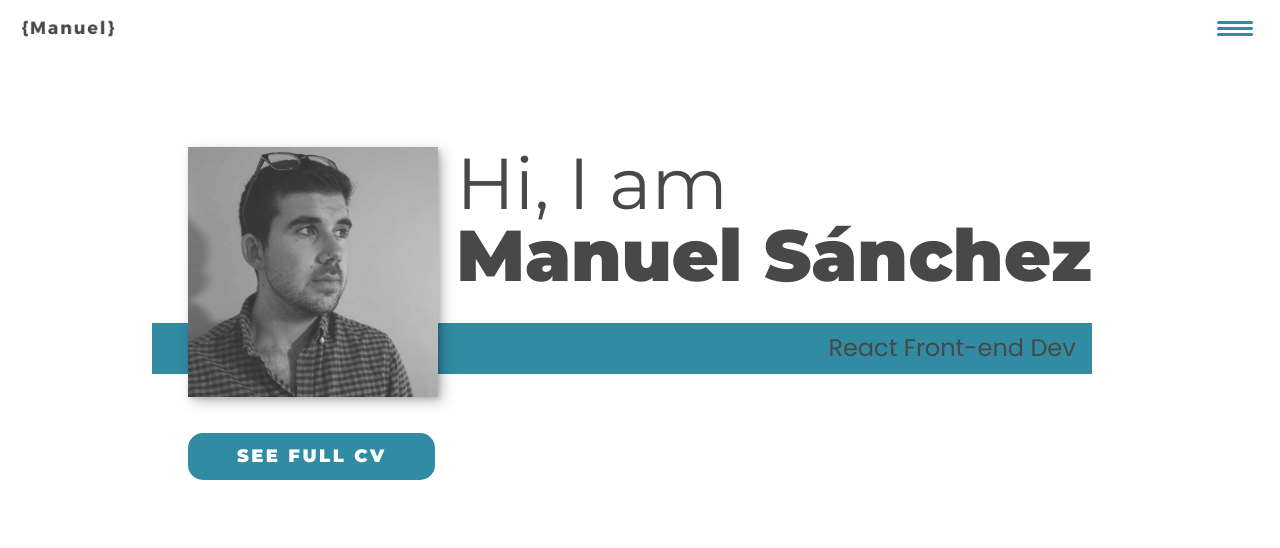
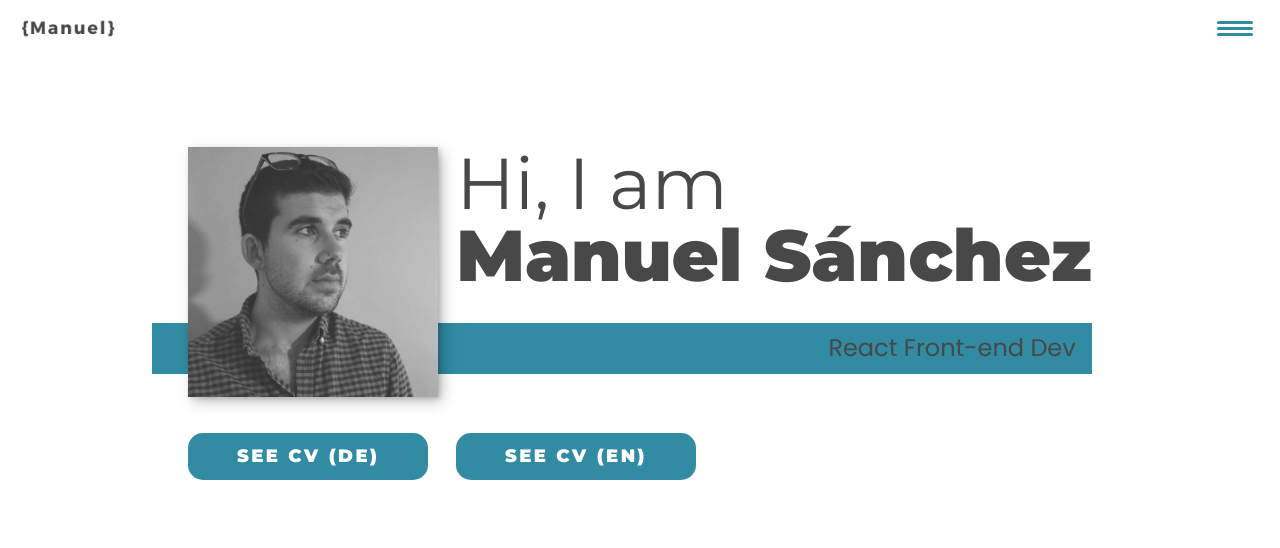
Before and after one commit to manuelsanchez2/portfolio-manuelsanchez2, a website: page index.html in a window 1280 px wide. Shown: the top 548 px of the page. Drawn offline with nearby package versions, Linux system fonts and the light colour scheme.

Commit message:
Improve CV and add English version

```diff
--- a/index.html
+++ b/index.html
@@ -70,10 +70,13 @@
         class="section__introduction--image"
       />
       <div class="section__link">
-        <a
-          class="section__link--pdf"
-          href="assets/CV-Manuel-Sanchez-September-2020.pdf"
-          >See Full CV</a
+        <a class="section__link--pdf" href="assets/CV-Deutsch-Manuel-2020.pdf"
+          >See CV (DE)</a
+        >
+      </div>
+      <div class="section__link">
+        <a class="section__link--pdf" href="assets/CV-English-Manuel-2020.pdf"
+          >See CV (EN)</a
         >
       </div>
     </section>
```
Also changed, not shown: 3 other files.
